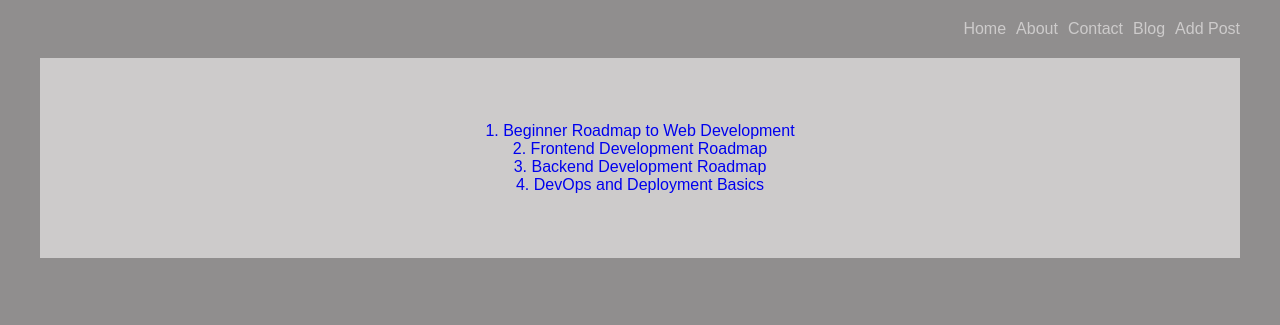
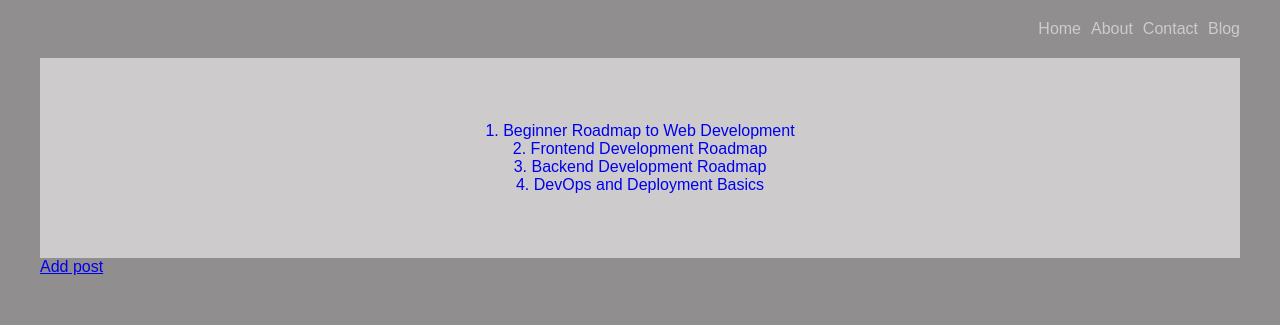
Before and after one commit to okedo01/Blog-post-okedo01, a React (Vite) app: page / in a window 1280 px wide. Shown: the top 325 px of the page. Built offline with nearby package versions, Linux system fonts and the light colour scheme; a web font is replaced by a local one.

Commit message:
Adding a link to home and bloglist components

```diff
--- a/src/NavBar.tsx
+++ b/src/NavBar.tsx
@@ -9,7 +9,6 @@ const NavBar = () => {
         <li><Link to="/about">About</Link></li>
         <li><Link to="/contact">Contact</Link></li>
         <li><Link to="/post">Blog</Link></li>
-        <li><Link to="/add">Add Post</Link></li>
       </ul>
     </div>
   );
--- a/src/Pages/BlogList.tsx
+++ b/src/Pages/BlogList.tsx
@@ -18,6 +18,7 @@ const BlogList = ({posts}: BlogListProps) => {
           </li>
         ))}
       </ul>
+      <Link to="/add" className="add">Add Post</Link>
     </div>
   );
 };
--- a/src/Pages/Home.tsx
+++ b/src/Pages/Home.tsx
@@ -17,6 +17,7 @@ const Home = ({posts}: HomeProps) => {
           </li>
         ))}
       </ul>
+      <Link to="/add" className="add">Add post</Link>
     </div>
   )
 }
```
